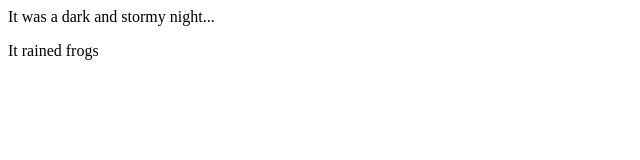
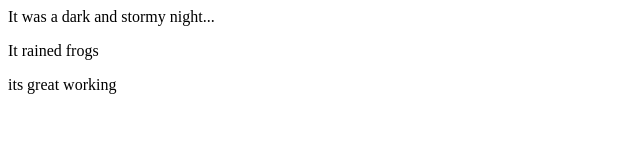
Before and after one commit to renuga6/fireside-story, a plain HTML site: page index.html in a window 1280 px wide. Shown: the whole page, without its empty margins (0-640 px from the left). Drawn offline with Linux system fonts and the light colour scheme.

Commit message:
third line story

```diff
--- a/index.html
+++ b/index.html
@@ -2,5 +2,6 @@
     <body>
       <p>It was a dark and stormy night...</p>
       <p>It rained frogs</p>
+      <p> its great working</p>
     </body>
   </html>
```
